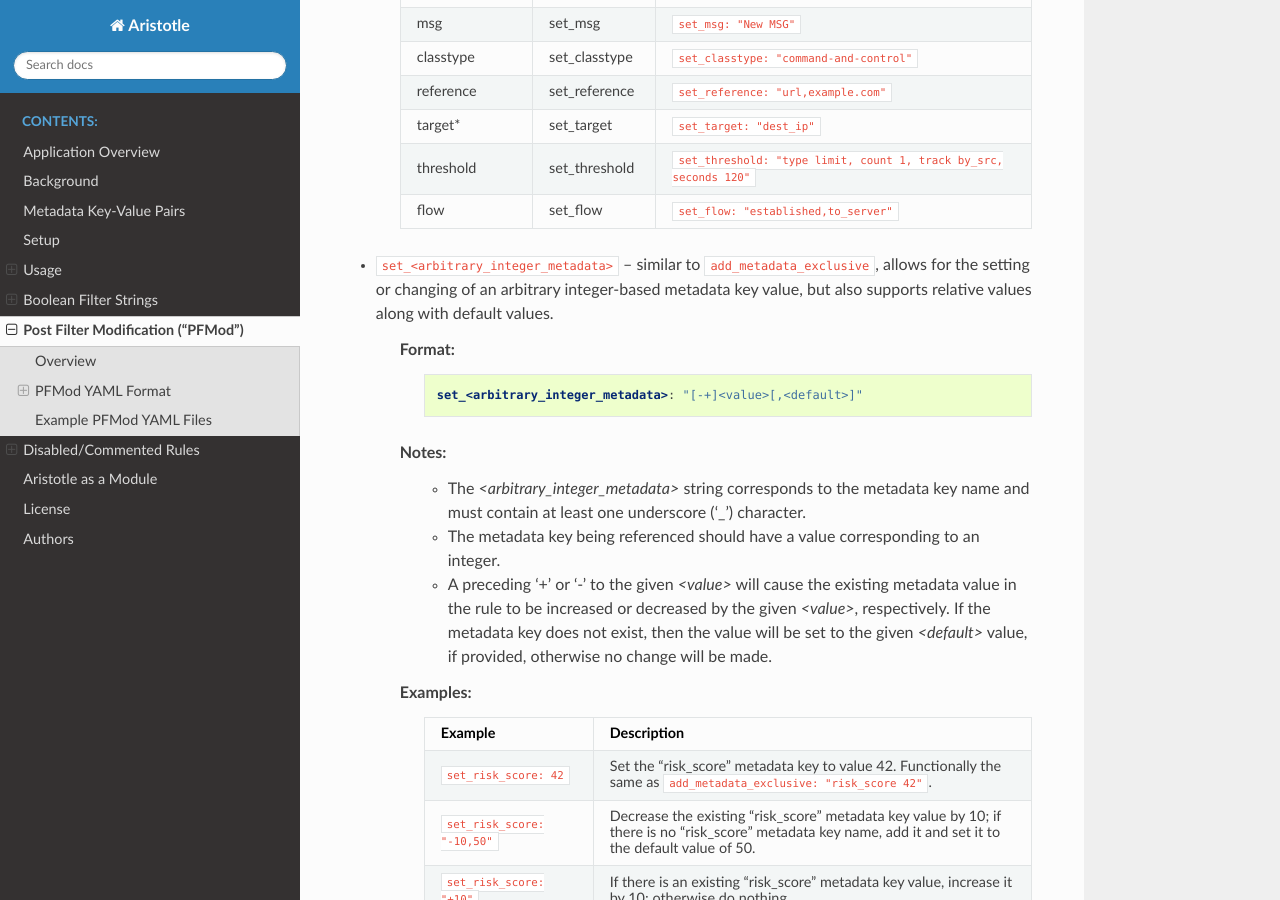
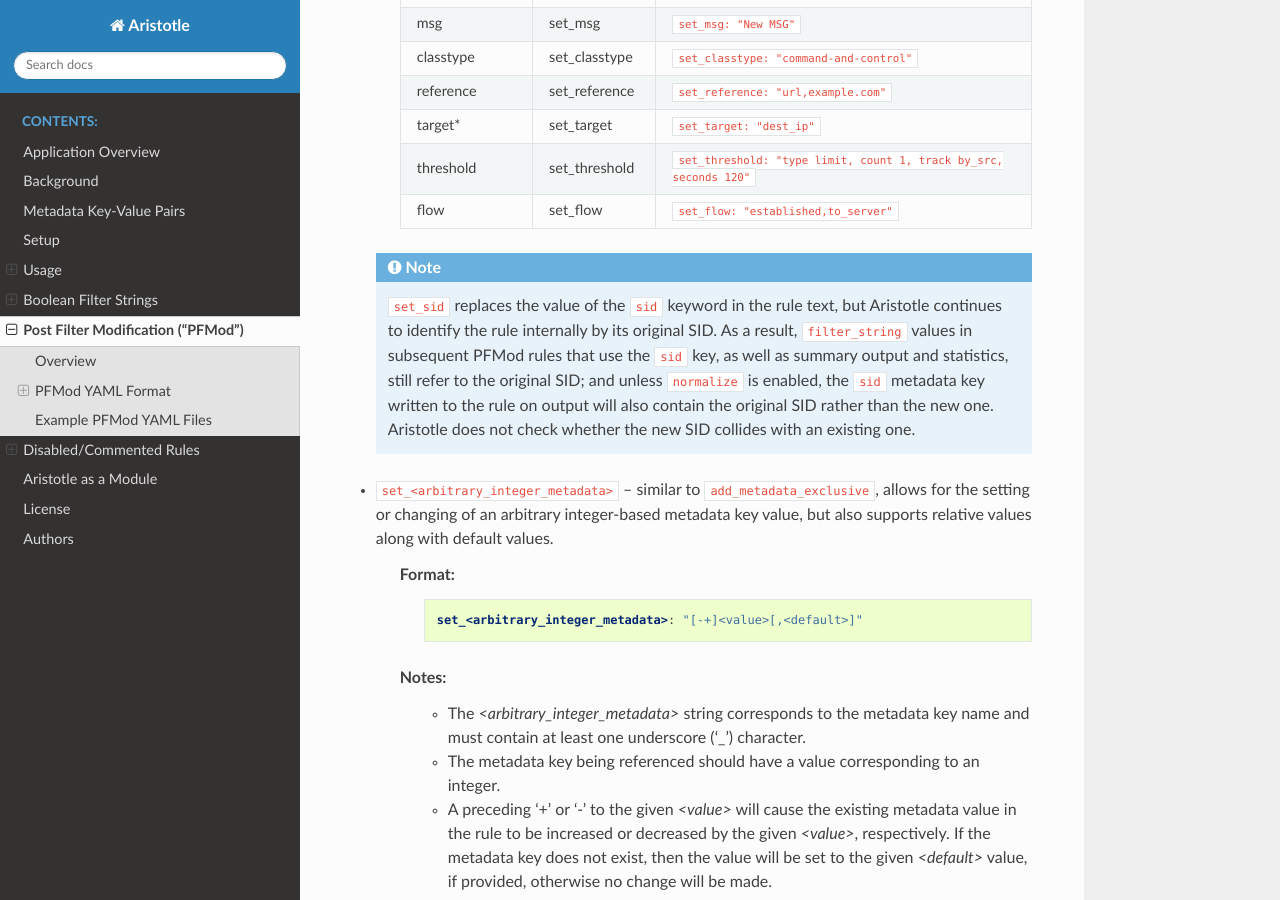
Before and after one commit to secureworks/aristotle, a Sphinx documentation site: the page built from docs/post_filter_mod.rst, in a window 1280 px wide and 900 px high, scrolled down 2701 px. Built offline with Sphinx 7.4.7 and the Read the Docs theme 3.1.0, drawn with Linux system fonts in a browser that asks for light colours; the version number could not be read and is left out.

Commit message:
Document that set_sid does not change the SID Aristotle tracks a rule by

```diff
--- a/docs/post_filter_mod.rst
+++ b/docs/post_filter_mod.rst
@@ -109,6 +109,13 @@ Supported ``actions`` are:
     threshold         set_threshold  ``set_threshold: "type limit, count 1, track by_src, seconds 120"``
     flow              set_flow       ``set_flow: "established,to_server"``
     ================  =============  ===================================================================
+
+   .. note::
+       ``set_sid`` replaces the value of the ``sid`` keyword in the rule text, but Aristotle continues to identify the rule
+       internally by its original SID. As a result, ``filter_string`` values in subsequent PFMod rules that use the ``sid``
+       key, as well as summary output and statistics, still refer to the original SID; and unless ``normalize`` is enabled,
+       the ``sid`` metadata key written to the rule on output will also contain the original SID rather than the new one.
+       Aristotle does not check whether the new SID collides with an existing one.
 
 -  ``set_<arbitrary_integer_metadata>`` -- similar to ``add_metadata_exclusive``, allows for the setting or changing of an arbitrary
    integer-based metadata key value, but also supports relative values along with default values.
```
